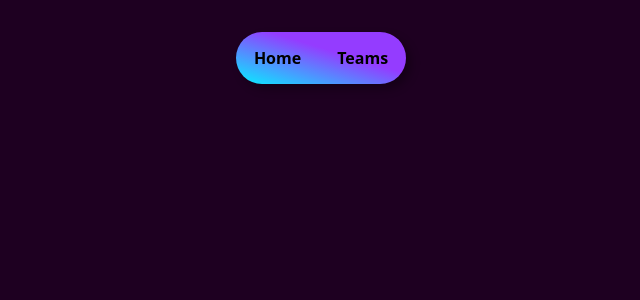
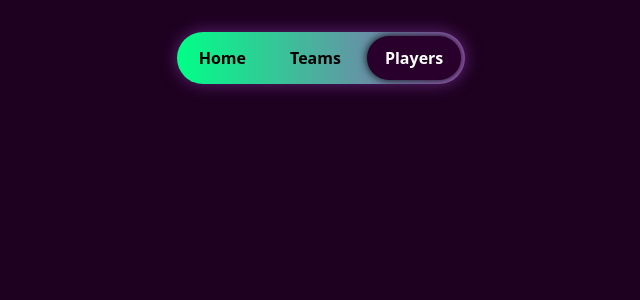
Before and after one commit to vskarabot/fantasypl, a Vue app: page /players in a window 1280 px wide. Before the commit this address had no page. Shown: the top 300 px of the page, without its empty margins (319-959 px from the left). Built offline with nearby package versions, Linux system fonts and the light colour scheme.

Commit message:
Added another route for player stats; Stylized navbar.

```diff
--- a/src/App.vue
+++ b/src/App.vue
@@ -1,7 +1,8 @@
 <template>
-  <nav class="card">
+  <nav>
     <router-link class="rl" to="/" active-class="rl-selected">Home</router-link>
     <router-link class="rl" to="/teams" active-class="rl-selected">Teams</router-link>
+    <router-link class="rl" to="/players" active-class="rl-selected">Players</router-link>
   </nav>
 
   <router-view v-slot="{ Component }">
@@ -19,21 +20,29 @@
     border-radius: 5rem;
     overflow: hidden;
     background:
-      linear-gradient(to top right, #05f0ff, #943cff 60%);
-
+      linear-gradient(to right, #00FF87, #9b59b6);
+    box-shadow:
+      0 0 1rem #5f2675;
     display: flex;
   }
 
   .rl {
-    padding: .75rem;
-    color: black;
+    padding: .75rem 1rem;
+    color: #000000;
     font-weight: 600;
     border-radius: 5rem;
     border: 2px solid transparent;
+    will-change: box-shadow;
+    transition: box-shadow .1s linear;
+  }
+
+  .rl:hover {
+    box-shadow: 0 0 .5rem black;
   }
 
   .rl-selected {
-    color: #ffffff;
-    border-color: #ffffff;
+    box-shadow: 0 0 .5rem black;
+    background: #28002b;
+    color: white;
   }
 </style>
--- /dev/null
+++ b/src/components/Footballers/Stats.vue
@@ -0,0 +1 @@
+<template></template>
--- a/src/router/index.ts
+++ b/src/router/index.ts
@@ -3,7 +3,8 @@ import Home from '../components/Home/Home.vue';
 
 const routes = [
     { path: '/', name: 'Home', component: Home},
-    { path: '/teams', name: 'Teams', component: () => import('../components/Teams/LeagueTable.vue')}
+    { path: '/teams', name: 'Teams', component: () => import('../components/Teams/LeagueTable.vue')},
+    { path: '/players', name: 'Players', component: () => import('../components/Footballers/Stats.vue')},
 ];
 
 const router = createRouter({
```
